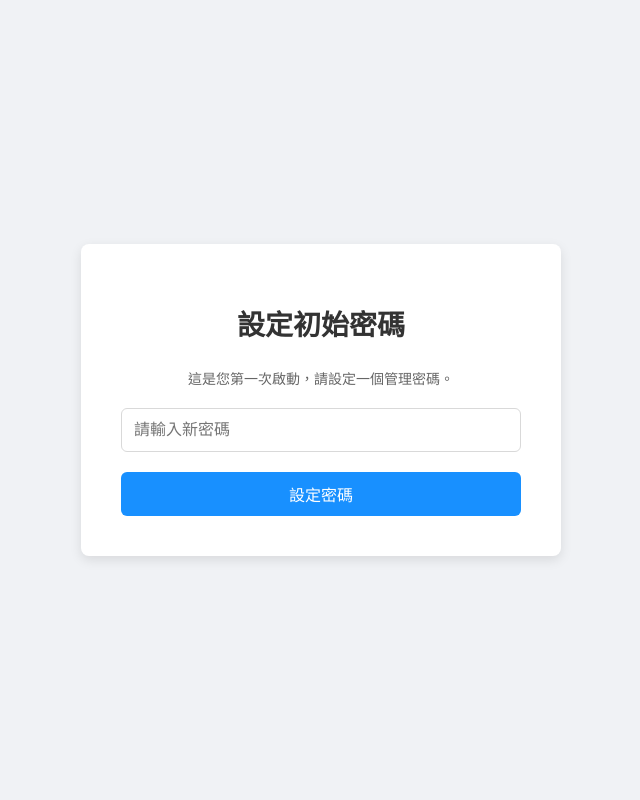
After one commit to pp771007/maccms-parser, a Flask app: page /setup in a window 1280 px wide. The commit adds this page. Shown: the whole page, without its empty margins (319-959 px from the left). Run offline with Flask 3, Linux system fonts and the light colour scheme.

Commit message:
feat: 增加用戶登錄和設置初始密碼功能，新增相關模板和樣式

```diff
--- /dev/null
+++ b/static/css/auth.css
@@ -0,0 +1,36 @@
+body {
+    display: flex;
+    justify-content: center;
+    align-items: center;
+    height: 100vh;
+    background-color: var(--light-gray);
+}
+
+.login-container {
+    background: #fff;
+    padding: 40px;
+    border-radius: 8px;
+    box-shadow: 0 4px 12px rgba(0, 0, 0, 0.1);
+    width: 100%;
+    max-width: 400px;
+    text-align: center;
+}
+
+.login-container h1 {
+    margin-bottom: 25px;
+}
+
+.login-container input {
+    width: 100%;
+    padding: 12px;
+    margin-bottom: 20px;
+    border-radius: 6px;
+    border: 1px solid var(--border-color);
+    font-size: 16px;
+    box-sizing: border-box;
+}
+
+.error {
+    color: var(--danger-color);
+    margin-bottom: 15px;
+}
--- a/templates/index.html
+++ b/templates/index.html
@@ -14,7 +14,10 @@
     <div class="container">
         <header class="site-manager">
             <div class="form-group">
-                <label for="siteSelector">選擇站點</label>
+                <label for="siteSelector">
+                    選擇站點
+                    <a href="/logout" class="find-sites-link">(登出)</a>
+                </label>
                 <div class="site-selector-wrapper">
                     <select id="siteSelector"></select>
                     <button id="deleteSiteBtn" class="delete-btn" title="刪除選中站點">&times;</button>
--- /dev/null
+++ b/templates/setup.html
@@ -0,0 +1,23 @@
+<!DOCTYPE html>
+<html lang="zh-Hant">
+
+<head>
+    <meta charset="UTF-8">
+    <meta name="viewport" content="width=device-width, initial-scale=1.0">
+    <title>設定初始密碼 - 資源站點管理器</title>
+    <link rel="stylesheet" href="{{ url_for('static', filename='css/style.css') }}">
+    <link rel="stylesheet" href="{{ url_for('static', filename='css/auth.css') }}">
+</head>
+
+<body>
+    <div class="login-container">
+        <h1>設定初始密碼</h1>
+        <p style="color: var(--text-secondary-color); margin-bottom: 20px;">這是您第一次啟動，請設定一個管理密碼。</p>
+        <form method="post">
+            <input type="password" name="password" placeholder="請輸入新密碼" required>
+            <button type="submit" class="btn" style="width: 100%;">設定密碼</button>
+        </form>
+    </div>
+</body>
+
+</html>
--- a/web_app.py
+++ b/web_app.py
@@ -1,16 +1,80 @@
-# web_app.py
-from flask import Flask, request, jsonify, render_template, cli
+import os
+import json
+from flask import Flask, request, jsonify, render_template, cli, session, redirect, url_for
 from urllib.parse import urlparse, urlunparse
 import time
+from werkzeug.security import generate_password_hash, check_password_hash
 
 from logger_config import setup_logger
 from site_manager import get_sites, save_sites
 from api_parser import process_api_request, get_details_from_api
 
-
 cli.show_server_banner = lambda *x: None
 app = Flask(__name__)
+app.secret_key = os.urandom(24)
+
 logger = setup_logger()
+
+CONFIG_FILE = 'config.json'
+
+def load_config():
+    if not os.path.exists(CONFIG_FILE):
+        return {}
+    with open(CONFIG_FILE, 'r') as f:
+        return json.load(f)
+
+def save_config(config):
+    with open(CONFIG_FILE, 'w') as f:
+        json.dump(config, f, indent=4)
+
+def is_password_set():
+    config = load_config()
+    return 'password_hash' in config
+
+def set_password(password):
+    config = load_config()
+    config['password_hash'] = generate_password_hash(password)
+    save_config(config)
+
+def check_password(password):
+    config = load_config()
+    return check_password_hash(config.get('password_hash', ''), password)
+
+@app.before_request
+def require_login():
+    if not is_password_set() and request.endpoint not in ['setup', 'static']:
+        return redirect(url_for('setup'))
+
+    allowed_routes = ['login', 'setup', 'static']
+    if 'logged_in' not in session and request.endpoint not in allowed_routes:
+        return redirect(url_for('login'))
+
+@app.route('/setup', methods=['GET', 'POST'])
+def setup():
+    if is_password_set():
+        return redirect(url_for('login'))
+    if request.method == 'POST':
+        password = request.form['password']
+        set_password(password)
+        return redirect(url_for('login'))
+    return render_template('setup.html')
+
+@app.route('/login', methods=['GET', 'POST'])
+def login():
+    if 'logged_in' in session:
+        return redirect(url_for('index'))
+    if request.method == 'POST':
+        if check_password(request.form['password']):
+            session['logged_in'] = True
+            return redirect(url_for('index'))
+        else:
+            return render_template('login.html', error='密碼錯誤')
+    return render_template('login.html')
+
+@app.route('/logout')
+def logout():
+    session.pop('logged_in', None)
+    return redirect(url_for('login'))
 
 def clean_base_url(raw_url):
     try:
@@ -19,11 +83,9 @@ def clean_base_url(raw_url):
     except Exception:
         return raw_url
 
-
 @app.route('/')
 def index():
     return render_template('index.html')
-
 
 @app.route('/api/sites', methods=['GET', 'POST'])
 def add_or_get_sites():
@@ -88,7 +150,6 @@ def delete_site(site_id):
     save_sites(updated_sites)
     return jsonify({'status': 'success', 'message': '站點已刪除'}), 200
 
-
 @app.route('/api/list', methods=['POST'])
 def api_get_list_route():
     data = request.json
@@ -107,7 +168,6 @@ def api_get_details_route():
     result = get_details_from_api(data.get('url'), data.get('id'), logger)
     return jsonify(result)
 
-
 if __name__ == '__main__':
     logger.info("==============================================")
     logger.info("   資源站點管理器 v5.8 啟動！")
```
Also changed, not shown: templates/login.html (added, +25 -0 lines), 1 other file.
